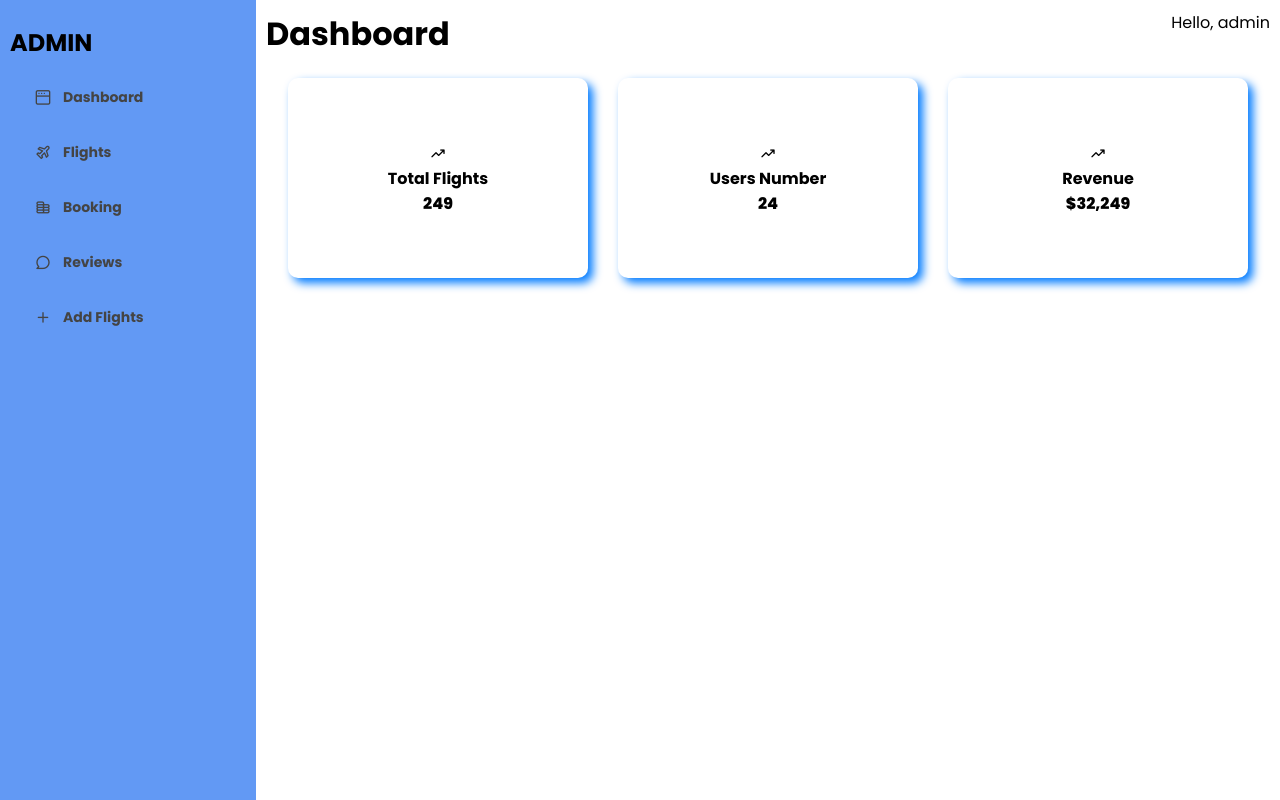
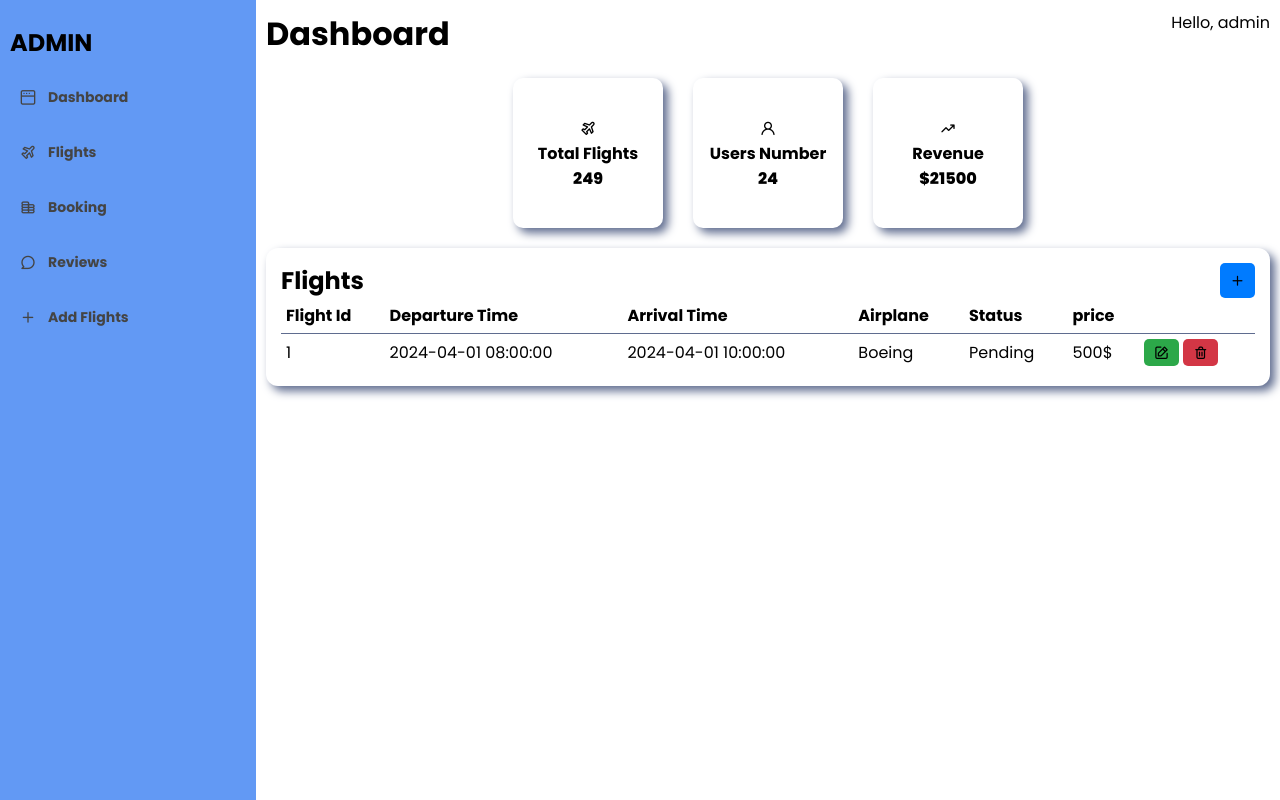
Before and after one commit to MahdiMk-dev/flight-system-website, a PHP site: page /pages/admin.html in a window 1280 px wide. Run offline with PHP 8.4, Linux system fonts and the light colour scheme.

Commit message:
added flights table

```diff
--- a/frontend/pages/admin.html
+++ b/frontend/pages/admin.html
@@ -11,14 +11,14 @@
     <title>Admin Panel</title>
 </head>
 <body>
-    <div class="panel-container">
-        <div class="panel-left">
+  <div class="flex">
+    <div class="panel-left flex column">
       <div class="logo">
         <img src="" alt="" class="logo-img"/>
         <h2>ADMIN</h2>
       </div>
 
-          <div class="side-bar">
+      <div class="side-bar flex column">
         <a href="#">
           <i class="uil uil-window"></i>
           <h3>Dashboard</h3>
@@ -39,24 +39,24 @@
           <i class="uil uil-plus"></i>
           <h3>Add Flights</h3>
         </a>
-
       </div>
     </div>
 
-        <div class="panel-right">
+    <div class="panel-right flex column">
       <div class="flex nav-bar">
         <h1>Dashboard</h1>
         <div class="text">Hello,  admin</div>
       </div>
+
       <div class="analysis flex center">
         <div class="card">
-                    <i class="uil uil-arrow-growth"></i>
+          <i class="uil uil-plane-departure"></i>
           <h4>Total Flights</h4>
           <h3>249</h3>
         </div>
 
         <div class="card">
-                    <i class="uil uil-arrow-growth"></i>
+          <i class="uil uil-user"></i>
           <h4>Users Number</h4>
           <h3>24</h3>
         </div>
@@ -64,8 +64,42 @@
         <div class="card">
           <i class="uil uil-arrow-growth"></i>
           <h4>Revenue</h4>
-                    <h3>$32,249</h3>
+          <h3>$21500</h3>
         </div>
+      </div>
+
+      <div class="flights-table">
+        <div class="flex space-between">
+          <h2>Flights</h2>
+          <button class="add-btn"><i class="uil uil-plus"></i></button>
+        </div>
+        <table>
+          <thead>
+            <tr>
+              <th>Flight Id</th>
+              <th>Departure Time</th>
+              <th>Arrival Time</th>
+              <th>Airplane</th>
+              <th>Status</th>
+              <th>price</th>
+              <th></th>
+            </tr>
+          </thead>
+          <tbody>
+            <tr>
+              <td>1</td>
+              <td>2024-04-01 08:00:00</td>
+              <td>2024-04-01 10:00:00</td>
+              <td>Boeing</td>
+              <td>Pending</td>
+              <td>500$</td>
+              <td>
+                <button class="edit-btn"><i class="uil uil-edit"></i></button>
+                <button class="cancel-btn"><i class="uil uil-trash-alt"></i></button>
+              </td>
+            </tr>
+          </tbody>
+        </table>
       </div>
     </div>
   </div>
--- a/frontend/styles/admin-panel.css
+++ b/frontend/styles/admin-panel.css
@@ -14,10 +14,6 @@ body {
     height: 100vh;
     font-size: 16px;
     background-color: white;
-}
-
-.panel-container {
-    display: flex;
 }
 
 .panel-left {
@@ -37,6 +33,10 @@ a {
     justify-items: center;
 }
 
+h2 {
+    overflow: hidden;
+}
+
 .logo {
     padding-left: 10px;
 }
@@ -52,7 +52,9 @@ a {
     align-items: center;
     border-left: 5px solid transparent;
     transition: all 0.3s ease-in-out;
-    padding: 15px
+    padding-top: 15px;
+    padding-bottom: 15px;
+    overflow: hidden;
 }
 
 .side-bar a:hover {
@@ -74,24 +76,80 @@ h3{
 }
 
 .card {
-    width: 300px;
-    height: 200px;
+    width: 150px;
+    height: 150px;
     margin: 10px;
     border-radius: 10px;
     display: flex;
     flex-direction: column;
     justify-content: center;
     align-items: center;
-    box-shadow: 5px 5px 10px #007bff;
-  }
+    box-shadow: 5px 5px 10px #5f6c8f;
+}
 
 
 
-  .card h3 {
+.card h3 {
     font-size: 16px;
     font-weight: 800;
-  }
+}
 
 .analysis {
     gap: 10px;
 }
+
+.flights-table {
+    padding: 15px;
+    margin: 10px;
+    border-radius: 12px;
+    /*box-shadow: 5px 5px 10px #007bff;*/
+    box-shadow: 5px 5px 10px #5f6c8f;
+    text-align: left;
+    overflow-x: auto;
+}
+
+table {
+    text-align: left;
+    border-collapse: collapse;
+    width: 100%;
+}
+
+th{
+    padding: 5px;
+    border-bottom: 1px solid #5f6c8f;
+}
+
+td {
+    padding: 5px;
+}
+
+.edit-btn, .cancel-btn, .add-btn {
+    padding: 5px 10px;
+    border-radius: 5px;
+    cursor: pointer;
+    font-size: 15px;
+}
+
+.add-btn{
+    background-color: #007bff;
+}
+
+.add-btn:hover {
+    background-color: #0056b3
+}
+
+.cancel-btn {
+    background-color: #d33645;
+}
+
+.edit-btn {
+    background-color: #2ca849;
+}
+
+.cancel-btn:hover {
+    background-color: #c82333;
+}
+
+.edit-btn:hover {
+    background-color: #218838;
+}
```
Lines whose indentation alone changed are shown as unchanged.
